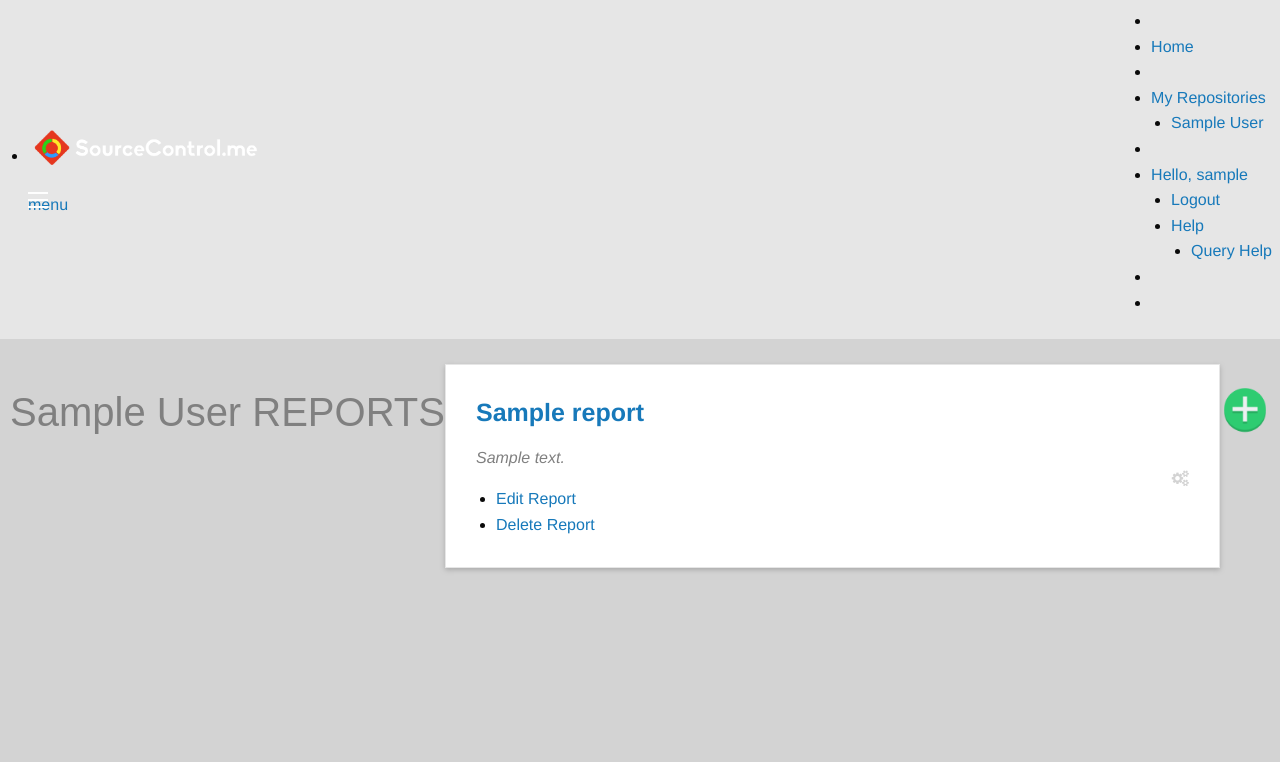
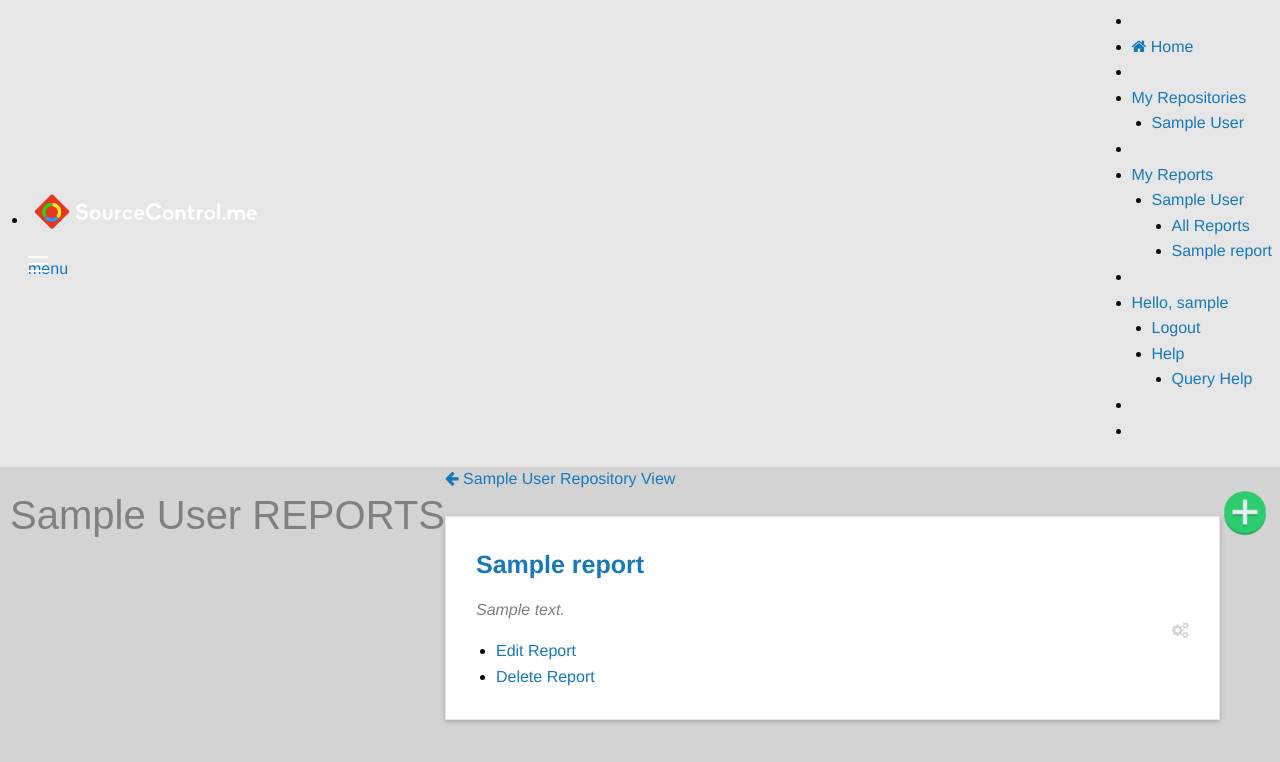
Before and after one commit to gittrdone/sourcecontrol, a Django app: page /repo/1/reports/ in a window 1280 px wide. Shown: the top 762 px of the page. Run offline with Django 3.2, Linux system fonts and the light colour scheme; a user stored in the database is signed in; tables that the repository leaves empty hold one stand-in row (values such as "Sample post"); parts of the project's set-up code (start-up, migrations or seed data) failed here and were passed over; some libraries are stand-ins or nearby versions; some web fonts are replaced.

Commit message:
Better nav system at last

```diff
--- a/reporting/views.py
+++ b/reporting/views.py
@@ -21,6 +21,8 @@ def view_reports(request, repo_id):
     context_instance['reports_list'] = Report.objects.filter(user=sourceControlUser, repo=repo)
     context_instance['repo_name'] = repo.name
     context_instance['repo_id'] = repo.pk
+    context_instance['branch_id'] = repo.git_repo.branches.all()[0].pk
+
 
     return render_to_response("reports.html", context_instance)
 
@@ -33,6 +35,7 @@ def view_report(request, repo_id, report_id):
     report = Report.objects.get(user=request.user.sourcecontroluser, repo=repo, pk=report_id)
 
     context_instance = RequestContext(request)
+    context_instance['repo_id'] = repo_id
     context_instance['report'] = report
 
     # XXX Only does first query for now!!
--- a/sourcecontrol/processors.py
+++ b/sourcecontrol/processors.py
@@ -16,3 +16,12 @@ def repo_nav_options(request):
         return {'repo_nav_options':zip(repos, default_branch_ids, default_branch_files)}
     else:
         return {'repo_nav_options':None}
+
+
+def repo_nav_options_reports(request):
+    user = request.user
+    if request.user.is_authenticated():
+        repos = user.sourcecontroluser.ownedRepos.values('report__name', 'report__pk', 'name', 'pk')
+        return {'repo_nav_options_reports': repos}
+    else:
+        return {'repo_nav_options_reports': None}
--- a/sourcecontrol/settings.py
+++ b/sourcecontrol/settings.py
@@ -113,4 +113,5 @@ TEMPLATE_DIRS = [os.path.join(BASE_DIR, 'templates')]
 
 TEMPLATE_CONTEXT_PROCESSORS = TCP + (
     'sourcecontrol.processors.repo_nav_options',
+    'sourcecontrol.processors.repo_nav_options_reports'
 )
--- a/templates/base.html
+++ b/templates/base.html
@@ -49,7 +49,7 @@
                 {% if user.is_authenticated %}
 
 
-                    <li><a href="/">Home</a></li>
+                    <li><a href="/"><i class="fa fa-home"></i>&nbsp;Home</a></li>
                     <li class="divider"></li>
 
                     {% if repo_nav_options %}
@@ -61,7 +61,30 @@
                                 {% endfor %}
                             </ul>
                         </li>
+                        <li class="divider"></li>
                     {% endif %}
+                    {% if repo_nav_options_reports %}
+                        {% regroup repo_nav_options_reports by name as report_list %}
+
+                        <li class="has-dropdown">
+                            <a> My Reports</a>
+                            <ul class="dropdown">
+                                {% for r in report_list %}
+                                    <li {% if r.list %}class="has-dropdown"{% endif %}>
+                                        <a href="#">{{ r.grouper }}</a>
+                                        <ul class="dropdown">
+                                            <li><a href="/repo/{{ r.list.0.pk }}/reports">All Reports</a></li>
+                                            {% for item in r.list %}
+                                            <li><a href="{% url "view_report" item.pk item.report__pk %}">{{ item.report__name }}</a></li>
+                                            {% endfor %}
+                                        </ul>
+                                    </li>
+
+                                {% endfor %}
+                            </ul>
+                        </li>
+                    {% endif %}
+
 
                     <li class="divider"></li>
                     <li class="has-dropdown">
--- a/templates/report.html
+++ b/templates/report.html
@@ -6,6 +6,9 @@
     <!-- {{ query_result }} -->
     <h2 class="my-repositories-heading" style="font-family: 'Francois One', sans-serif;">{{ report.name }}</h2>
 
+    <div class="large-12 columns">
+    <a href="/repo/{{ repo_id }}/reports"><i class="fa fa-arrow-left"></i>&nbsp;All Reports</a>
+    </div>
     <div class="large-12 columns card">
     {% if query_model == "user" %}
         {% for result in query_result %}
--- a/templates/reports.html
+++ b/templates/reports.html
@@ -6,7 +6,7 @@
 {% block content %}
     {% load staticfiles %}
     <h2 class="my-repositories-heading" style="font-family: 'Francois One', sans-serif;">{{ repo_name }} REPORTS</h2>
-    <!--<a href="#" data-reveal-id="modalForm"><img src="{% static "images/add.png" %}" class="add-repo-button"/></a>-->
+
     <a href="/repo/{{ repo_id }}/reports/addReport.html"><img src="{% static "images/add.png" %}" class="add-repo-button"/></a>
 
     <div id="modalEditForm" class="reveal-modal" data-reveal>
@@ -60,6 +60,9 @@
         <a class="close-reveal-modal">&#215;</a>
     </div>
 
+    <div class="large-12 columns">
+    <a href="/repo/detail/{{ repo_id }}/{{ branch_id }}"><i class="fa fa-arrow-left"></i>&nbsp;{{ repo_name }} Repository View</a>
+    </div>
     {% if reports_list %}
         {% for report in reports_list %}
             <div id="report-{{ report.pk }}" class="large-12 columns card">
```
Also changed, not shown: templates/repoDetail.html (+19 -17 lines).
